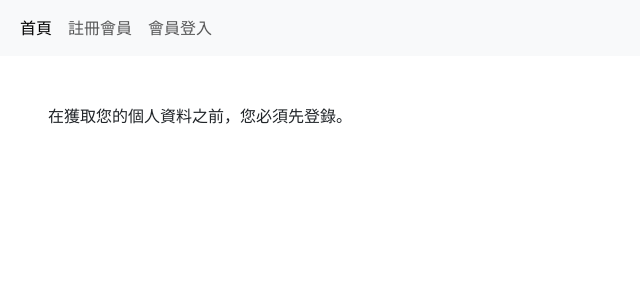
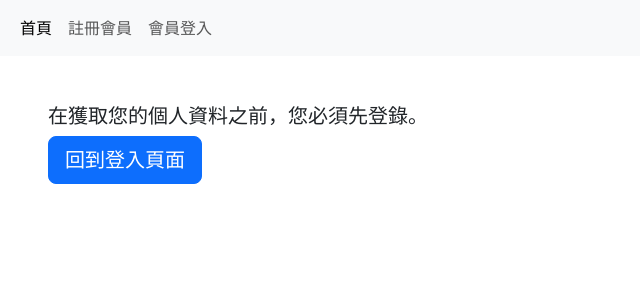
Before and after one commit to DingWenHuang/mern-client-deploy, a React (Create React App) app: page /profile in a window 1280 px wide. Shown: the top 300 px of the page, without its empty margins (0-640 px from the left). Built offline with nearby package versions, Linux system fonts and the light colour scheme; no server answers.

Commit message:
update enroll,profile,postCourse if user not login

```diff
--- a/src/components/enroll-component.js
+++ b/src/components/enroll-component.js
@@ -12,11 +12,6 @@ const EnrollComponent = (props) => {
     JSON.parse(localStorage.getItem("allCourses"))
   );
   let [showAllCourses, setShowAllCourses] = useState(true);
-
-  // 導向回登入頁面
-  const handleTakeToLogin = () => {
-    navigate("/login");
-  };
 
   // 根據輸入內容更新要執行搜尋的關鍵字
   const handleChangeInput = (e) => {
@@ -135,13 +130,15 @@ const EnrollComponent = (props) => {
         alignItems: "center",
       }}
     >
-      {/* 先確認使用者是否有登入 */}
+      {/* 若沒登入則提供導向回登入頁面的按鈕 */}
       {!currentUser && (
         <div>
-          <p>您必須先登入才能夠搜尋課程</p>
+          <h5>您必須先登入才能夠搜尋課程</h5>
           <button
             className="btn btn-primary btn-lg"
-            onClick={handleTakeToLogin}
+            onClick={() => {
+              navigate("/login");
+            }}
           >
             回到登入頁面
           </button>
--- a/src/components/postCourse-component.js
+++ b/src/components/postCourse-component.js
@@ -9,9 +9,6 @@ const PostCourseComponent = (props) => {
   let [price, setPrice] = useState(0);
   let [message, setMessage] = useState("");
   const navigate = useNavigate();
-  const handleTakeToLogin = () => {
-    navigate("/login");
-  };
 
   // 將輸入的資料設定到state中
   const handleChangeTitle = (e) => {
@@ -41,15 +38,17 @@ const PostCourseComponent = (props) => {
 
   return (
     <div style={{ padding: "3rem" }}>
-      {/* 檢查使用者是否有登入 */}
+      {/* 若沒登入則提供導向回登入頁面的按鈕 */}
       {!currentUser && (
         <div>
-          <p>在發布新課程之前，您必須先登錄。</p>
+          <h5>在發布新課程之前，您必須先登錄。</h5>
           <button
             className="btn btn-primary btn-lg"
-            onClick={handleTakeToLogin}
+            onClick={() => {
+              navigate("/login");
+            }}
           >
-            帶我進入登錄頁面。
+            回到登入頁面
           </button>
         </div>
       )}
--- a/src/components/profile-component.js
+++ b/src/components/profile-component.js
@@ -6,7 +6,20 @@ const ProfileComponent = (props) => {
 
   return (
     <div style={{ padding: "3rem" }}>
-      {!currentUser && <div>在獲取您的個人資料之前，您必須先登錄。</div>}
+      {/* 若沒登入則提供導向回登入頁面的按鈕 */}
+      {!currentUser && (
+        <div>
+          <h5>在獲取您的個人資料之前，您必須先登錄。</h5>
+          <button
+            className="btn btn-primary btn-lg"
+            onClick={() => {
+              navigate("/login");
+            }}
+          >
+            回到登入頁面
+          </button>
+        </div>
+      )}
 
       {/* 登入後顯示個人資料 */}
       {currentUser && (
```
